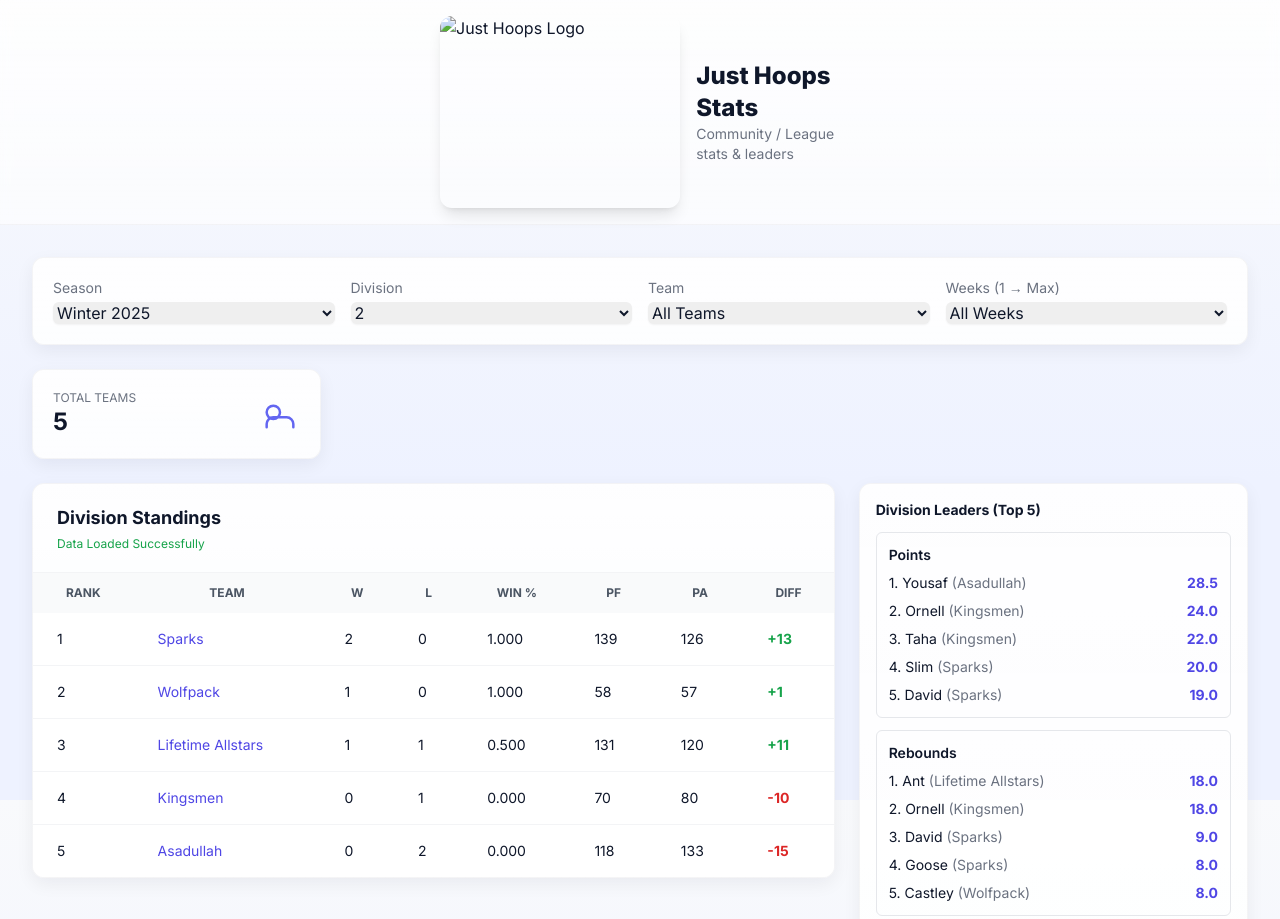
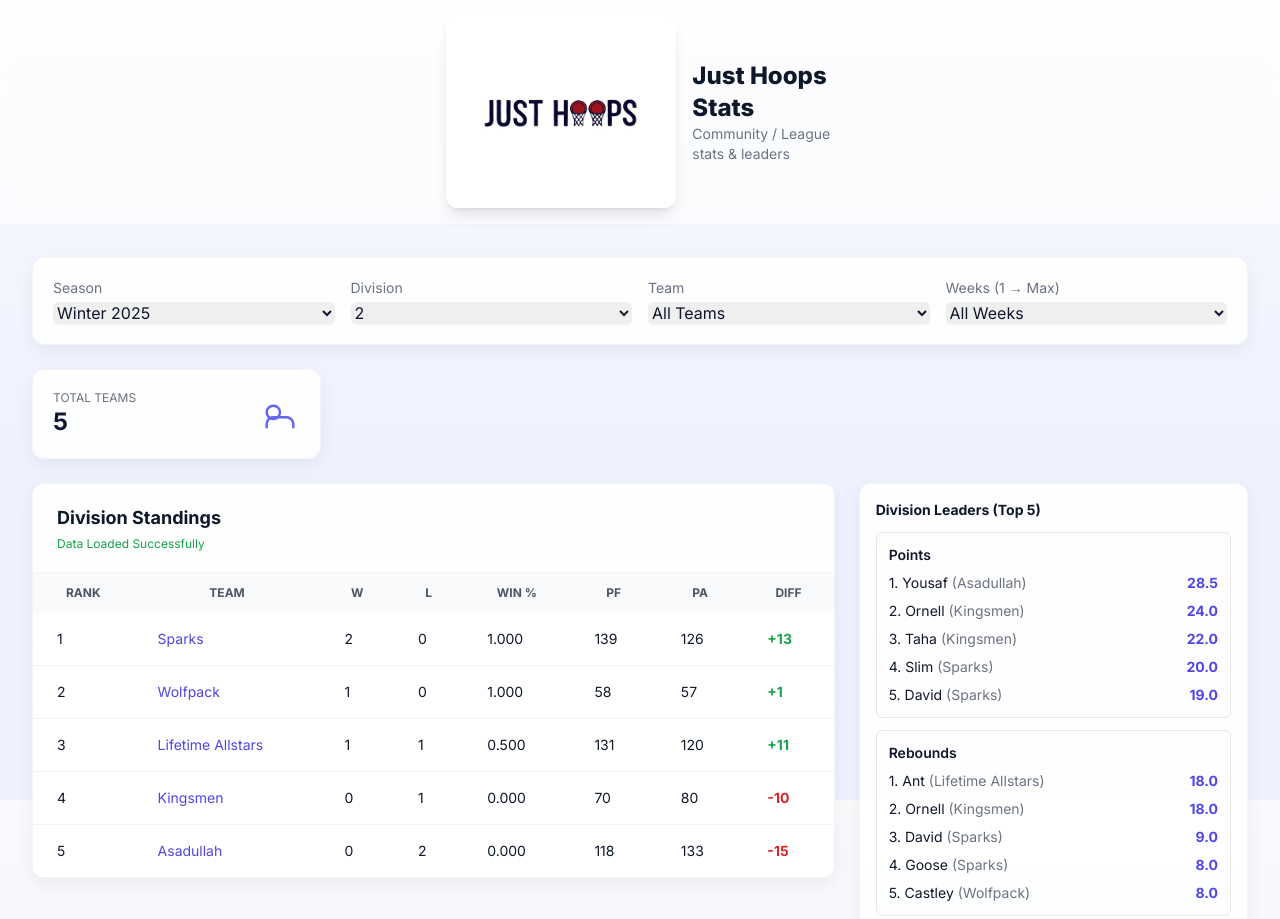
Before and after one commit to zanwar369/JustHoops, a plain HTML site: page index.html in a window 1280 px wide. Shown: the top 919 px of the page. Drawn offline with nearby package versions, Linux system fonts and the light colour scheme.

Commit message:
Update index.html

```diff
--- a/index.html
+++ b/index.html
@@ -78,7 +78,7 @@
           <div class="flex items-center space-x-4">
             <!-- Logo reference: place 'Logo.jpg' in same folder as this HTML -->
             <div class="w-full">
-              <img src="Just Logo.jpg" alt="Just Hoops Logo"
+              <img src="Logo.jpg" alt="Just Hoops Logo"
                    class="w-full h-48 object-cover rounded-xl shadow-lg"/>
             </div>
 
```
